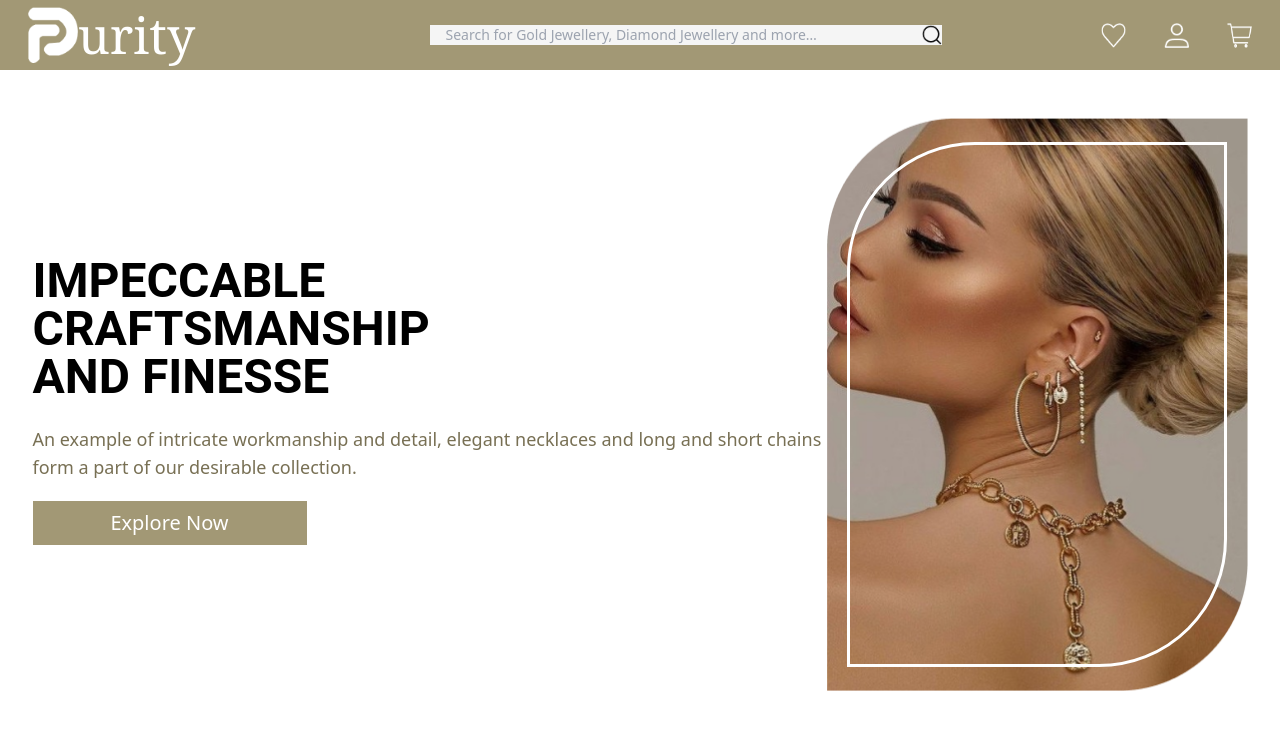
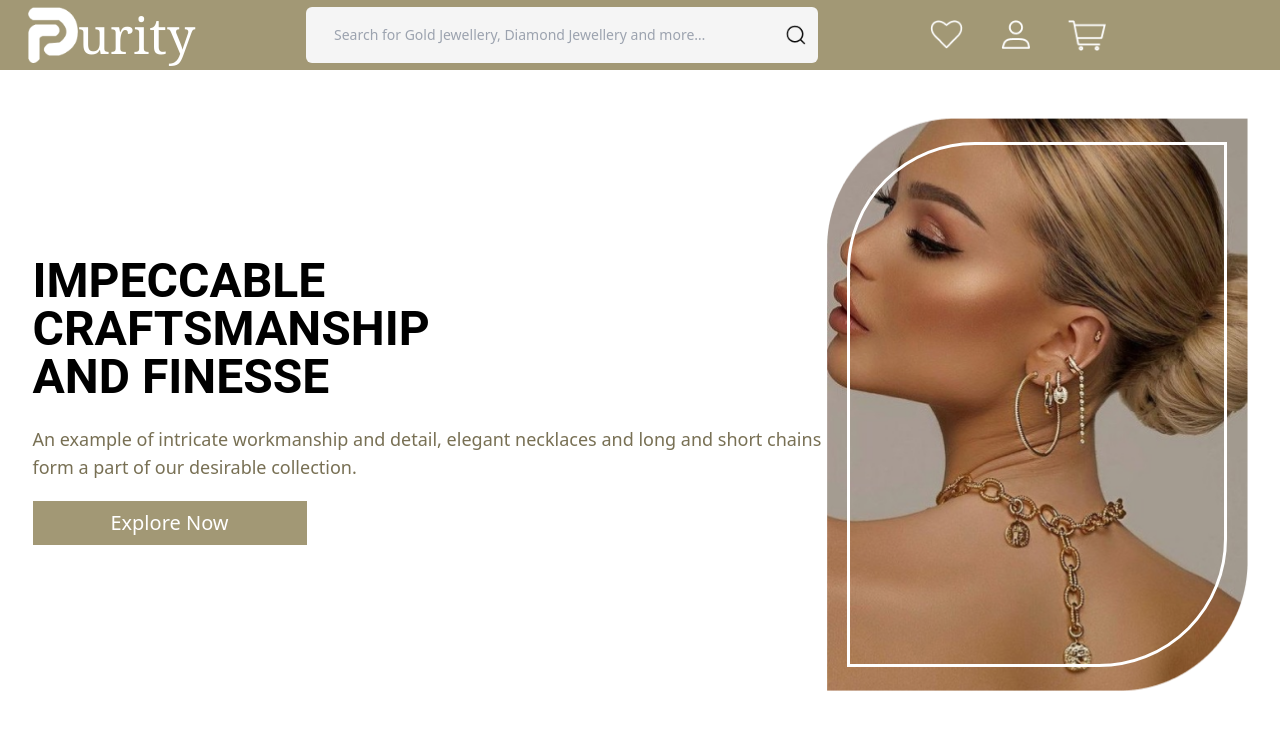
Before and after one commit to NaimalArain13/Thursday-9-to-12-Assignments05, a Next.js app: page / in a window 1280 px wide. Shown: the top 730 px of the page. Built offline with nearby package versions, Linux system fonts and the light colour scheme.

Commit message:
updated search bar width

```diff
--- a/components/Navbar/Navbar.tsx
+++ b/components/Navbar/Navbar.tsx
@@ -3,10 +3,64 @@ import React from "react";
 
 export default function Navbar() {
   return (
-    <div className="h-[70px] bg-[#A29875] flex items-center justify-between px-2 md:px-7">
+    <div className="h-[70px] bg-[#A29875] flex items-center">
+      {/* <div className="h-[87px] flex items-center"> */}
+        <div className="md:w-[242px] w-full flex py-[11] items-center  text-white px-2 md:px-7">
+            <Image src={"/images/logo.png"} alt="logo" width={50} height={50} />
+          <h1 className=" w-full h-[83px] flex items-center font-serif text-[50px]">
+            urity
+          </h1>
+        </div>
+        <div className="hidden md:flex items-center h-12 w-full max-w-md rounded-md bg-neutral-100 lg:h-14 lg:max-w-lg lg:ml-16 lg:px-3">
+          <input
+            type="text"
+            placeholder="Search for Gold Jewellery, Diamond Jewellery and more…"
+            className="flex-1 px-4 text-sm text-gray-600 bg-transparent outline-none"
+          />
+          <Image
+            src={"/images/search.png"}
+            alt="search-icon"
+            width={20}
+            height={20}
+          />
+        </div>
+        <div className="w-full max-w-[177px]  h-[30px] top-13 ml-28">
+          <div className="hidden md:flex  gap-[38px]">
+            <p>
+              <Image
+                src={"/images/heart.png"}
+                alt="heart-icon"
+                width={33}
+                height={29}
+              />
+            </p>
+            <p>
+              <Image
+                src={"/images/user.png"}
+                alt="user-icon"
+                width={29}
+                height={28}
+              />
+            </p>
+            <p>
+              <Image
+                src={"/images/cart.png"}
+                alt="cart-icon"
+                width={38}
+                height={30}
+              />
+            </p>
+          </div>
+        </div>
+      {/* </div> */}
+    </div>
+  );
+}
+
+{/* <div className="h-[70px] bg-[#A29875] flex items-center justify-between px-2 md:px-7">
   <div className="w-full md:w-[242px] flex items-center text-white">
     <Image src={"/images/logo.png"} alt="logo" width={50} height={50} />
-    <h1 className="flex-1 font-serif text-[44px] md:text-[50px]">urity</h1>
+    <h1 className="flex-1 font-serif text-[24px] md:text-[50px]">urity</h1>
   </div>
   <div className="hidden md:flex items-center w-full max-w-md bg-neutral-100 lg:max-w-lg">
     <input
@@ -21,6 +75,4 @@ export default function Navbar() {
     <Image src={"/images/user.png"} alt="user-icon" width={25} height={25} />
     <Image src={"/images/cart.png"} alt="cart-icon" width={25} height={25} />
   </div>
-</div>
-  );
-}
+</div> */}
```
